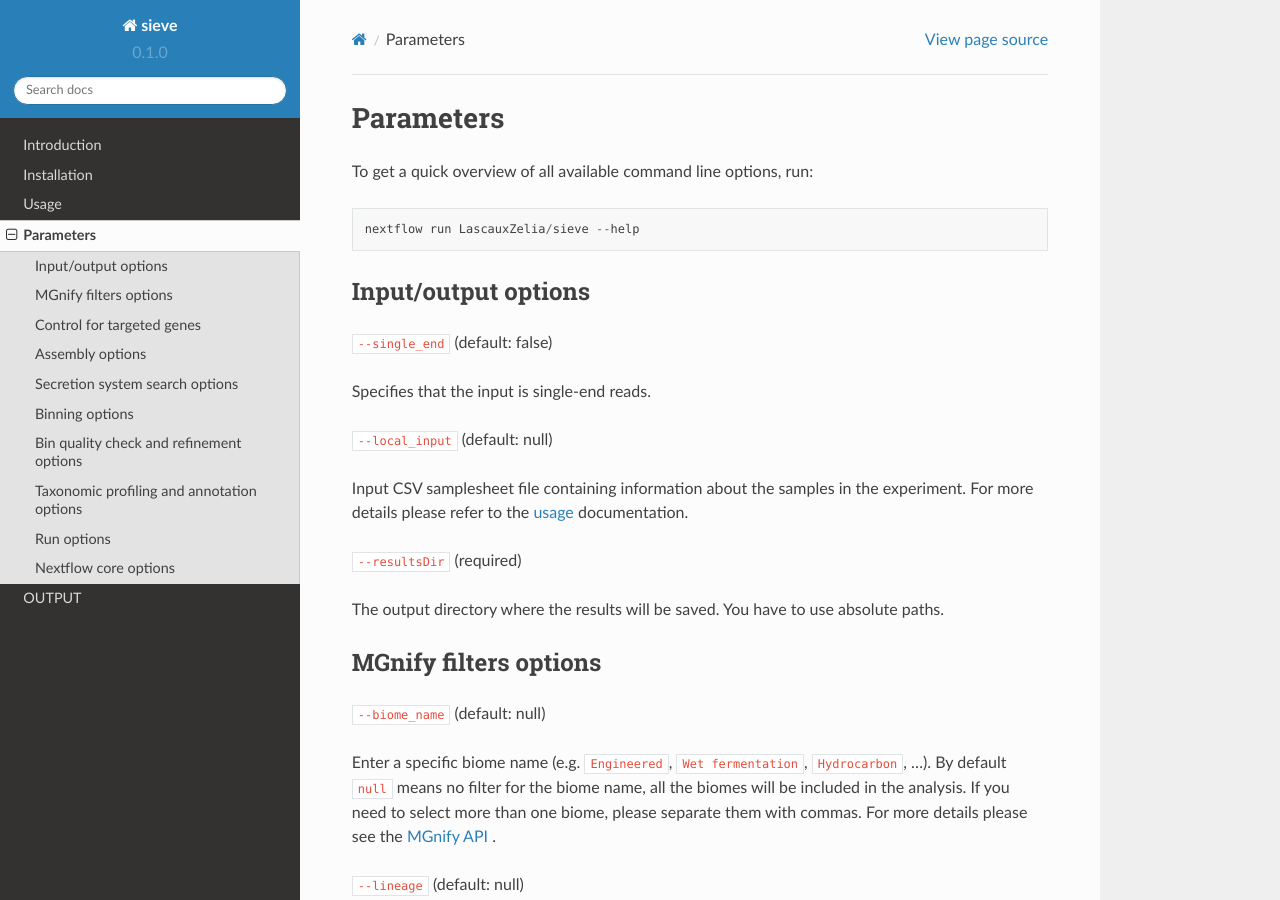
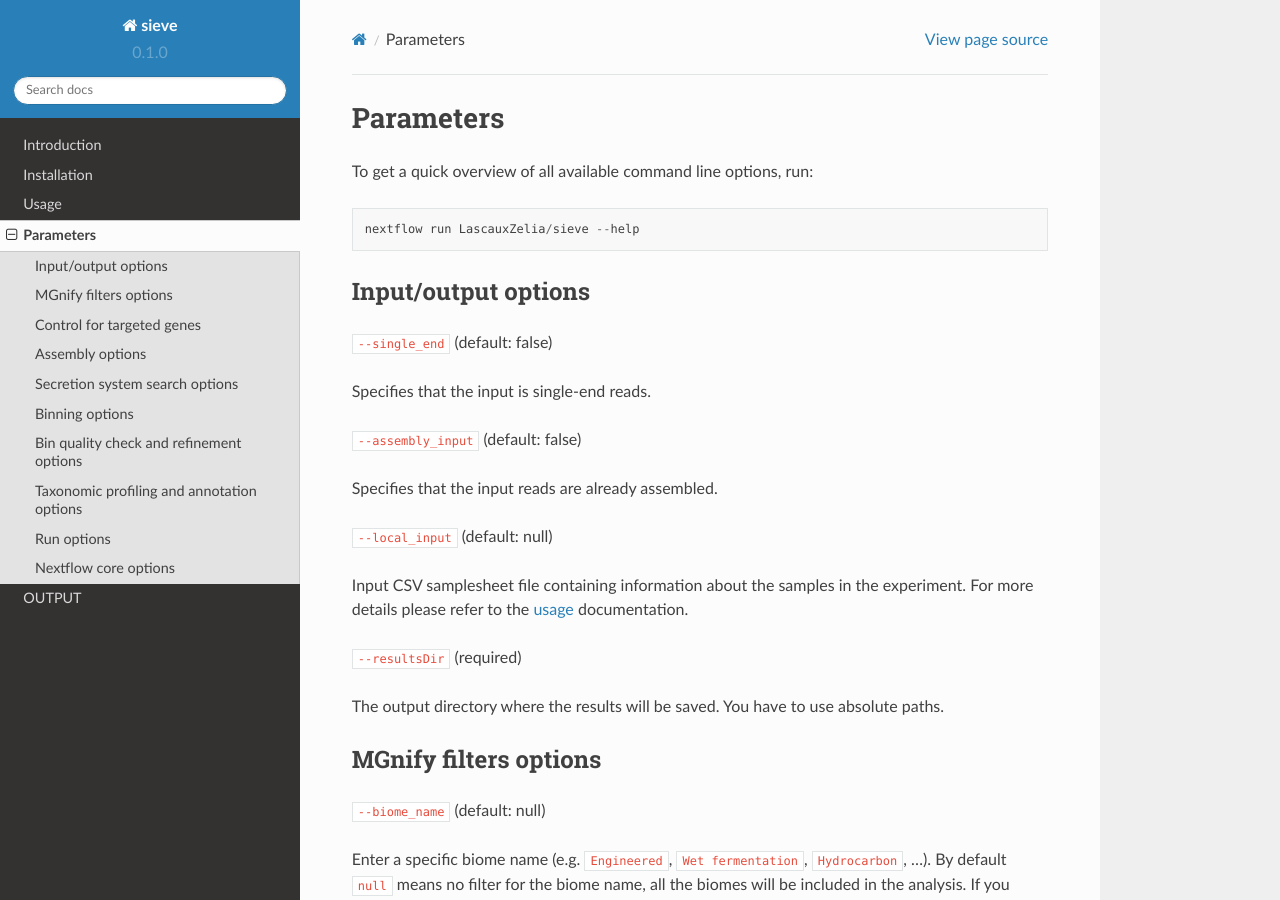
Before and after one commit to matiasWanntorp/sieve-doc, a Sphinx documentation site: the page built from docs/source/parameters.rst, in a window 1280 px wide and 900 px high. Built offline with Sphinx 7.4.7 and the Read the Docs theme 2.0.0, drawn with Linux system fonts in a browser that asks for light colours.

Commit message:
Update parameters.rst

```diff
--- a/docs/source/parameters.rst
+++ b/docs/source/parameters.rst
@@ -11,6 +11,10 @@ Input/output options
 ``--single_end`` (default: false)
 
 Specifies that the input is single-end reads.
+
+``--assembly_input`` (default: false)
+
+Specifies that the input reads are already assembled.
 
 ``--local_input`` (default: null)
 
```
